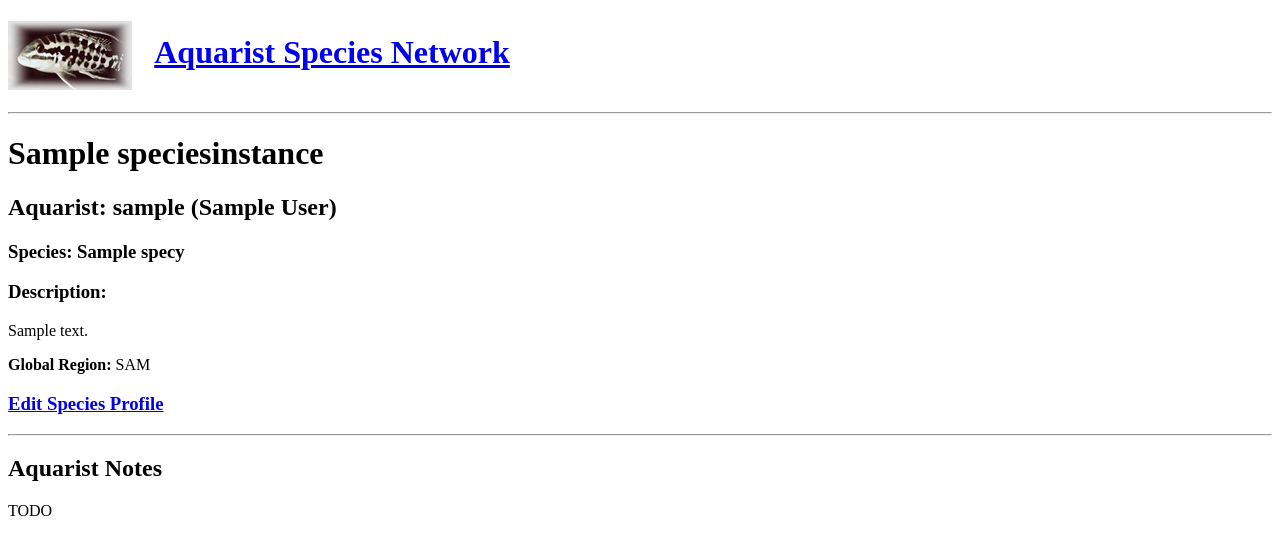
After one commit to CraigS2/SpeciesNet, a Django app: page /speciesInstance/1/ in a window 1280 px wide. The commit adds this page. Shown: the top 555 px of the page. Run offline with Django 5.2, Linux system fonts and the light colour scheme; tables that the repository leaves empty hold one stand-in row (values such as "Sample post").

Commit message:
Added Aquarist page and minor HTML cleanup

```diff
--- a/speciesnet/species/models.py
+++ b/speciesnet/species/models.py
@@ -34,7 +34,7 @@ class Species (models.Model):
 class SpeciesInstance (models.Model):
 
     name = models.CharField (max_length=240) #TODO can we instantiate object passing Species? Set name from Species name?
-    user = models.ForeignKey(User, on_delete=models.CASCADE) # all Species Instances for a user deleted if user deleted
+    user = models.ForeignKey(User, on_delete=models.CASCADE, related_name='species_instances') # all Species Instances for a user deleted if user deleted
 
     # TODO finalize delete pattern - leaving orphaned table entries isn't a great feature
     species = models.ForeignKey(Species, on_delete=models.SET_NULL, null=True, related_name='species_instances') # leaves SpeciesInstance in DB TODO improve
--- /dev/null
+++ b/speciesnet/species/templates/species/speciesInstance.html
@@ -0,0 +1,17 @@
+{% extends 'main.html' %}
+<!--  context = {'speciesInstances': speciesInstances} -->
+{% block content %}
+
+<h1>{{speciesInstance.name}}</h1>
+<h2>Aquarist: {{speciesInstance.user.username}}   ({{speciesInstance.user.first_name}} {{speciesInstance.user.last_name}})</h2>
+<h3>Species: {{speciesInstance.species.name}}</h3>
+<h3>Description:</h3>
+<p>{{speciesInstance.species.description}}</p>
+<p><b>Global Region:</b> {{speciesInstance.species.global_region}}</p>
+
+<h3><a href="{% url 'updateSpecies' speciesInstance.species.id %}">Edit Species Profile</a></h3>
+<hr>
+<h2>Aquarist Notes</h2>
+<p><large>TODO</large></p>
+
+{% endblock content %}
--- a/speciesnet/species/urls.py
+++ b/speciesnet/species/urls.py
@@ -3,7 +3,9 @@ from . import views
 
 urlpatterns = [
     path('', views.home, name="home"),
+    path('aquarist/<str:pk>/', views.aquarist, name="aquarist"),
     path('species/<str:pk>/', views.species, name="species"),
+    path('speciesInstance/<str:pk>/', views.speciesInstance, name="speciesInstance"),
     path('createSpecies/', views.createSpecies, name="createSpecies"),
     path('updateSpecies/<str:pk>/', views.updateSpecies, name="updateSpecies"),
     path('createSpeciesInstance/', views.createSpeciesInstance, name="createSpeciesInstance"),
--- a/speciesnet/species/views.py
+++ b/speciesnet/species/views.py
@@ -5,6 +5,7 @@ from .models import Species, SpeciesInstance
 from .forms import SpeciesForm, SpeciesInstanceForm
 
 # Create your views here.
+
 def home(request):
     speciesKeepers = User.objects.all()
     speciesSet = Species.objects.all()
@@ -14,11 +15,22 @@ def home(request):
     context = {'speciesSet': speciesSet, 'speciesInstances': speciesInstances, 'speciesKeepers': speciesKeepers}
     return render(request, 'species/home.html', context)
 
+def aquarist(request, pk):
+    aquarist = User.objects.get(id=pk)
+    speciesKept = SpeciesInstance.objects.filter(user=aquarist)
+    context = {'aquarist': aquarist, 'speciesKept': speciesKept}
+    return render (request, 'species/aquarist.html', context)
+
 def species(request, pk):
     species = Species.objects.get(id=pk)
     speciesInstances = SpeciesInstance.objects.filter(species=species)
     context = {'species': species, 'speciesInstances': speciesInstances}
     return render (request, 'species/species.html', context)
+
+def speciesInstance(request, pk):
+    speciesInstance = SpeciesInstance.objects.get(id=pk)
+    context = {'speciesInstance': speciesInstance}
+    return render (request, 'species/speciesInstance.html', context)
 
 def createSpecies (request):
     form = SpeciesForm()
--- a/speciesnet/speciesnet/settings.py
+++ b/speciesnet/speciesnet/settings.py
@@ -11,6 +11,7 @@ https://docs.djangoproject.com/en/5.0/ref/settings/
 """
 
 from pathlib import Path
+import os
 
 # Build paths inside the project like this: BASE_DIR / 'subdir'.
 BASE_DIR = Path(__file__).resolve().parent.parent
@@ -120,6 +121,9 @@ USE_TZ = True
 # https://docs.djangoproject.com/en/5.0/howto/static-files/
 
 STATIC_URL = 'static/'
+STATIC_ROOT = os.path.join(BASE_DIR, 'staticfiles')
+STATICFILES_DIRS = [os.path.join(BASE_DIR, "static")]
+# must run python manage.py collectstatic?
 
 # Default primary key field type
 # https://docs.djangoproject.com/en/5.0/ref/settings/#default-auto-field
--- a/speciesnet/templates/navbar.html
+++ b/speciesnet/templates/navbar.html
@@ -1,5 +1,9 @@
-<a href="/">
-    <h1>COOL FISH LOGO</h1>
-</a>
-
-<hr>
+{% load static %}
+<div>
+    <h1>
+        <a href="/"><img style="vertical-align:middle" src={% static 'SpeciesNet1s.jpg'%}></a>
+        &nbsp;
+        <a href="/">Aquarist Species Network</a>
+    </h1>
+    <hr>
+</div>
```
Also changed, not shown: speciesnet/species/templates/species/aquarist.html (added, +24 -0 lines), speciesnet/species/templates/species/home.html (+18 -12 lines), speciesnet/static/SpeciesNet1.jpg (added), speciesnet/static/SpeciesNet1s.jpg (added).
